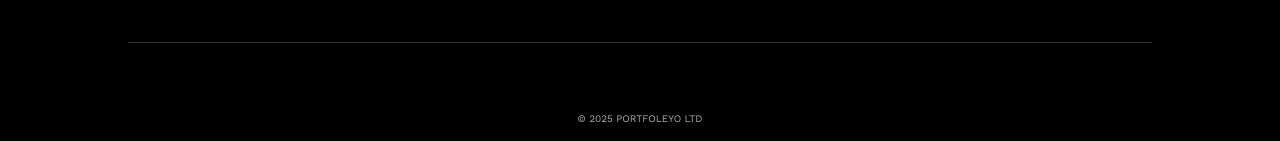
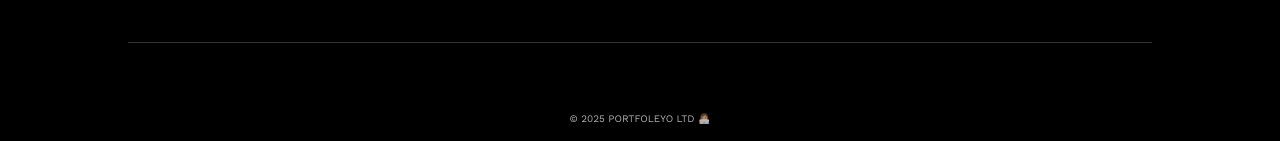
Before and after one commit to lindsayfoley/portfoleyo, a Next.js app: page / in a window 1280 px wide. Shown: the part 2258-2399 px from the top of the page. Built offline with nearby package versions, Linux system fonts and the light colour scheme; a web font is replaced by a local one.

Commit message:
adding About Link in footer

```diff
--- a/src/components/footer/footer.tsx
+++ b/src/components/footer/footer.tsx
@@ -21,7 +21,9 @@ const Footer = () => (
         </ul>
       </div>
       <div className={styles.mobileHidden}>
-        <h5 className={styles.title}>{FOOTER_CONTENT.about.title}</h5>
+        <h5 className={styles.title}>
+          <Link href="/about">{FOOTER_CONTENT.about.title}</Link>
+        </h5>
         <p className={styles.description}>{FOOTER_CONTENT.about.description}</p>
       </div>
       <div className={`${styles.pages} ${styles.mobileHidden}`}>
--- a/src/constants/footer/content.ts
+++ b/src/constants/footer/content.ts
@@ -8,5 +8,5 @@ export const FOOTER_CONTENT = {
   browse: {
     title: "Browse",
   },
-  copyright: "Portfoleyo Ltd",
+  copyright: "Portfoleyo Ltd 👩🏽‍💻",
 };
```
